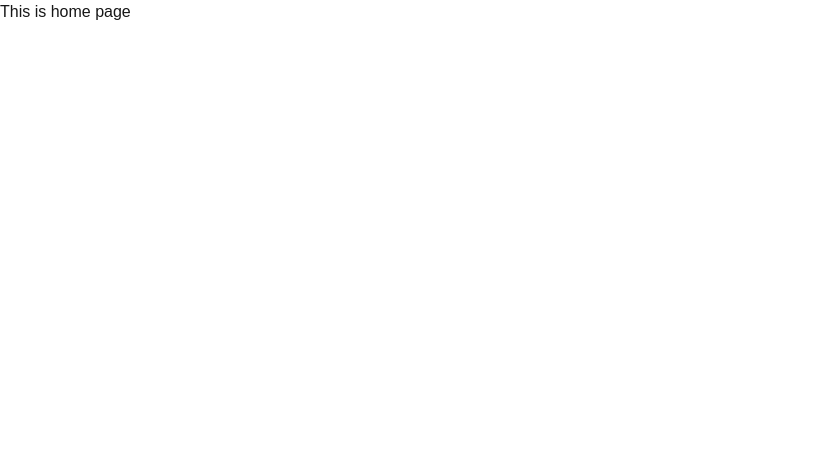
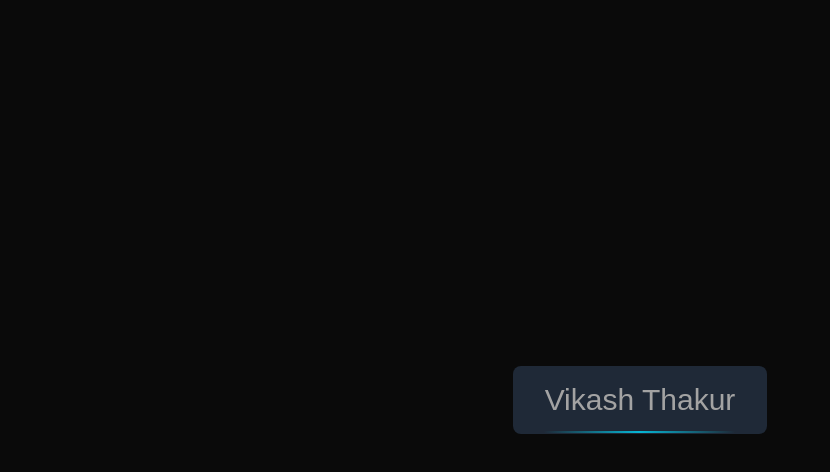
Before and after one commit to Vikash-thak12/DailyCode, a Next.js app in the folder Framer_Motion/button/: page / in a window 1280 px wide. Shown: the top 472 px of the page, without its empty margins (0-830 px from the left). Built offline with nearby package versions, Linux system fonts and the light colour scheme.

Commit message:
Fixing the button

```diff
--- a/Framer_Motion/button/app/page.tsx
+++ b/Framer_Motion/button/app/page.tsx
@@ -1,10 +1,11 @@
+import Button from '@/components/Button'
 import React from 'react'
 
 const HomePage = () => {
   return (
-    <div>
-      <h1>This is home page</h1>
-    </div>
+    <>
+      <Button />
+    </>
   )
 }
 
--- /dev/null
+++ b/Framer_Motion/button/components/Button.tsx
@@ -0,0 +1,15 @@
+import React from 'react'
+
+const Button = () => {
+    return (
+        <div className='h-screen w-full bg-neutral-950 flex items-center justify-center'>
+            <button className='text-neutral-400 text-3xl px-8 py-4 bg-gray-800 rounded-lg relative group'>
+                <span> Vikash Thakur</span>
+                <span className='absolute inset-x-0 bottom-px bg-gradient-to-r from-transparent via-cyan-500 to-transparent h-[2px] w-3/4 mx-auto'></span>
+                <span className='absolute opacity-0 group-hover:opacity-100 transition-opacity duration-200 inset-x-0 bottom-px bg-gradient-to-r from-transparent via-cyan-500 to-transparent h-[4px] w-3/4 mx-auto blur-sm'></span>
+            </button>
+        </div>
+    )
+}
+
+export default Button
```
